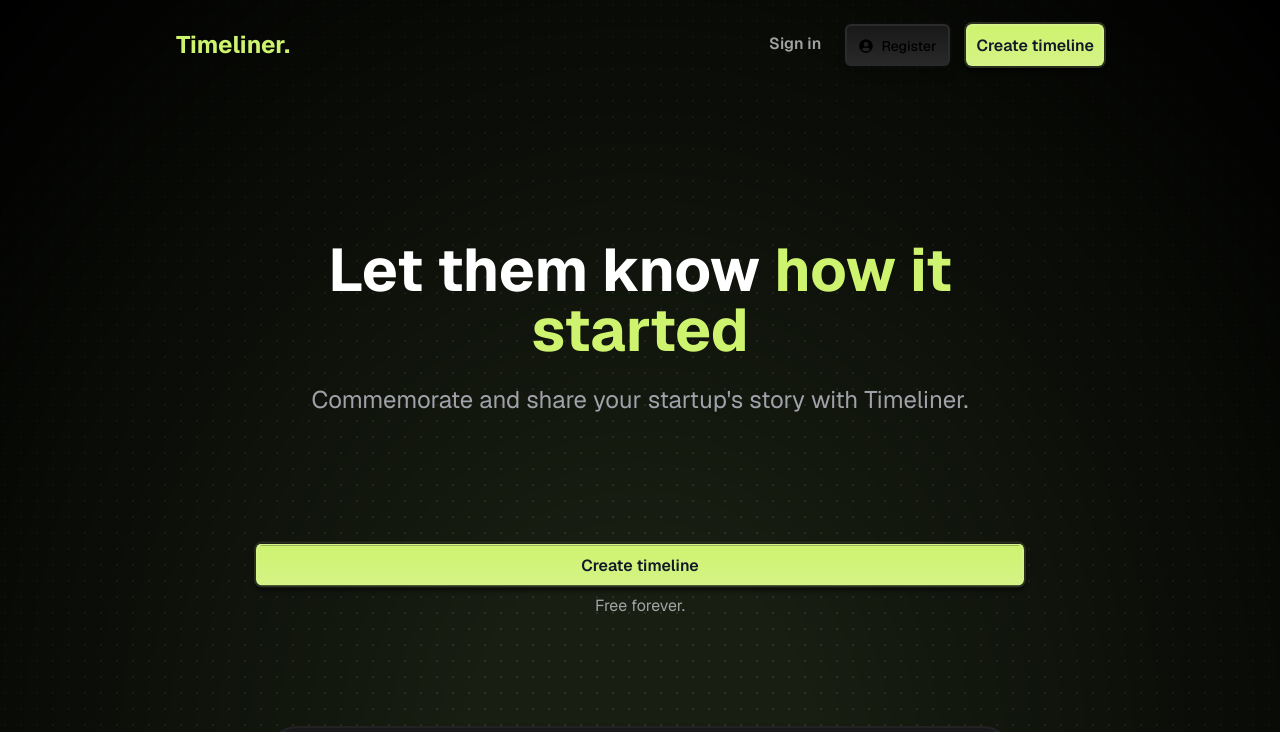
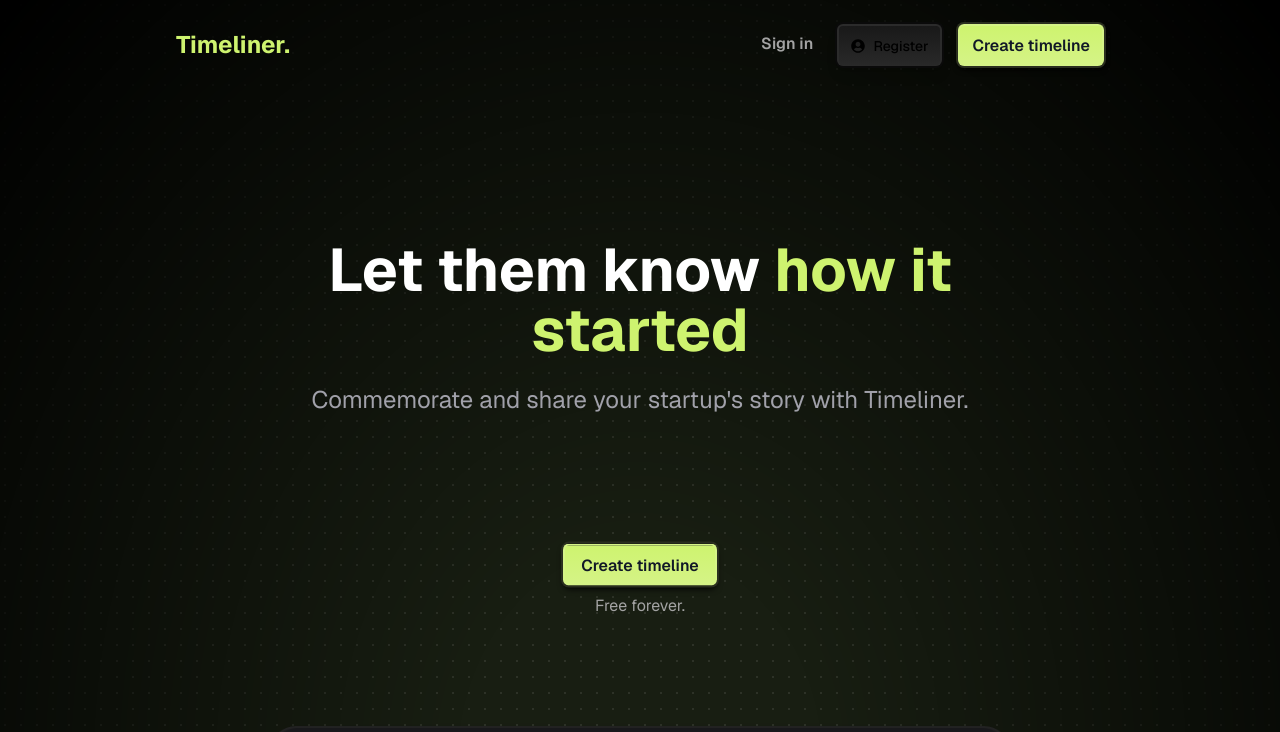
Before and after one commit to filoooooonov/timeliner, a Next.js app: page / in a window 1280 px wide. Shown: the top 732 px of the page. Built offline with nearby package versions, Linux system fonts and the light colour scheme; no server answers; grey boxes are pictures that could not be loaded.

Commit message:
Convert CreateTimelineButton to client component

```diff
--- a/components/CreateTimelineButton.tsx
+++ b/components/CreateTimelineButton.tsx
@@ -1,14 +1,21 @@
+"use client";
+
+import clsx from "clsx";
 import { useSession } from "next-auth/react";
 import Link from "next/link";
 import React from "react";
 
-const CreateTimelineButton = () => {
+interface Props {
+  className?: string;
+}
+
+const CreateTimelineButton = ({ className }: { className?: string }) => {
   const { data: session } = useSession();
 
   return (
     <Link
       href={session ? "/create-timeline" : "/register"}
-      className="button-primary px-2 py-2"
+      className={clsx("button-primary", className)}
     >
       Create timeline
     </Link>
--- a/components/HeaderHome.tsx
+++ b/components/HeaderHome.tsx
@@ -55,7 +55,7 @@
             <FaUserCircle />
             <span>{!session ? "Register" : "Dashboard"}</span>
           </Link>
-          <CreateTimelineButton />
+          <CreateTimelineButton className="py-2 px-3" />
         </div>
 
         <div className="flex lg:hidden">
--- a/components/hero.tsx
+++ b/components/hero.tsx
@@ -23,7 +23,7 @@
                       Timeliner.
                     </p>
                     <div className="flex flex-col mt-0 lg:mt-32">
-                      <CreateTimelineButton />
+                      <CreateTimelineButton className="px-4 py-2 w-max mx-auto" />
 
                       <span className="text-neutral-400 mt-2">
                         Free forever.
```
